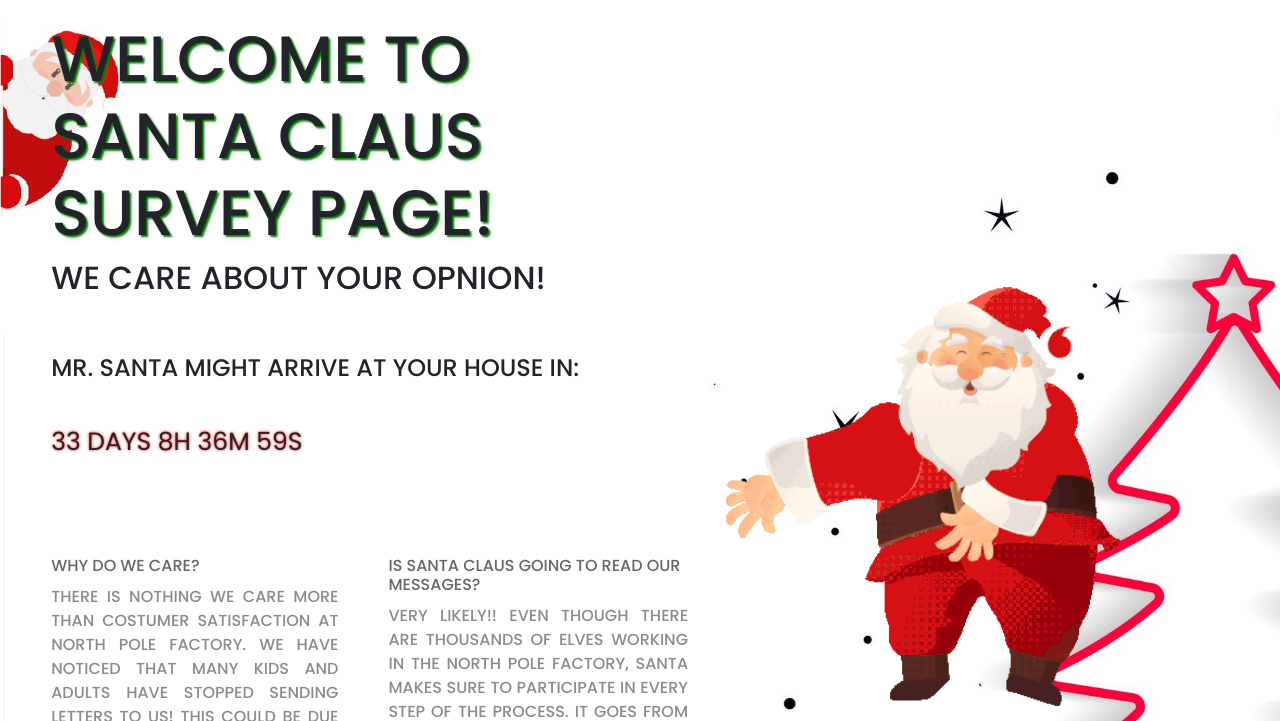
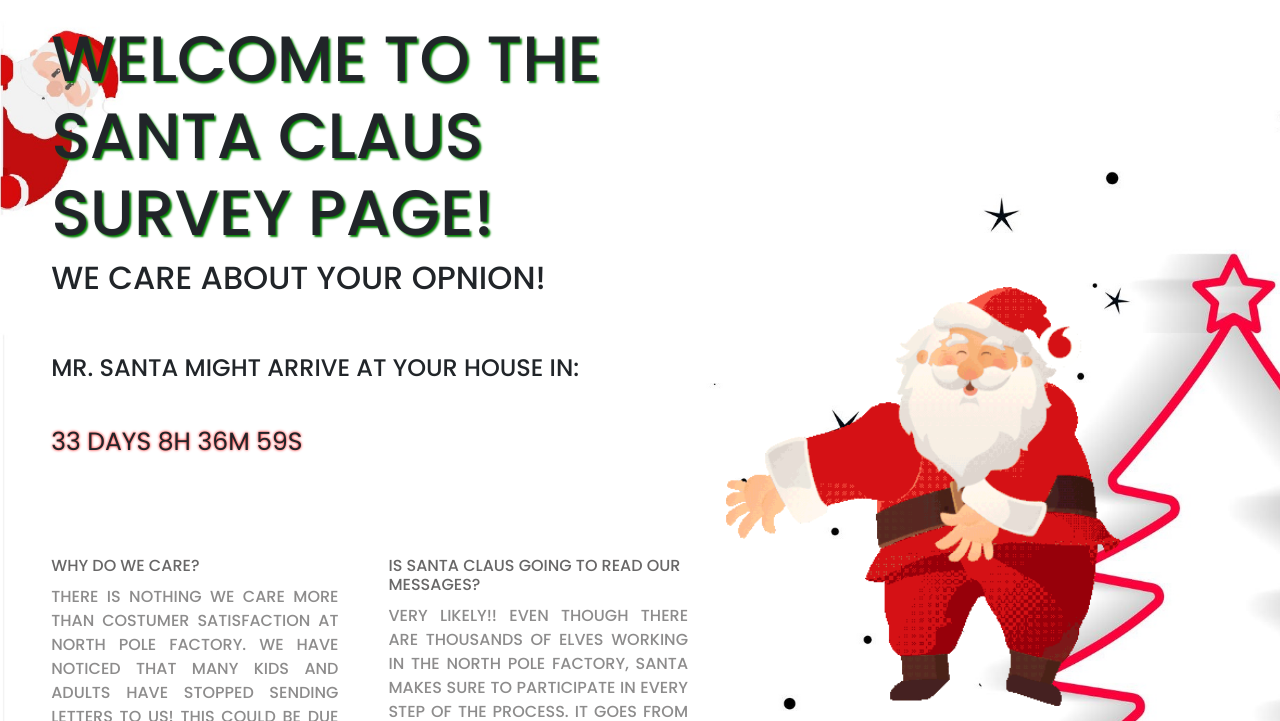
Before and after one commit to lanav85/santa-website, a plain HTML site: page public/index.html in a window 1280 px wide. Shown: the part 79-800 px from the top of the page. Drawn offline with nearby package versions, Linux system fonts and the light colour scheme; no server answers.

Commit message:
Fixing landing page string

```diff
--- a/public/index.html
+++ b/public/index.html
@@ -30,7 +30,7 @@
     <main>
         <div class="main__text">
             <br>
-            <h1>Welcome to Santa Claus Survey Page! </h1>
+            <h1>Welcome to the Santa Claus Survey Page! </h1>
             <h2>We care about your opnion!</h2> <br> <br>
 
             </head>
```
